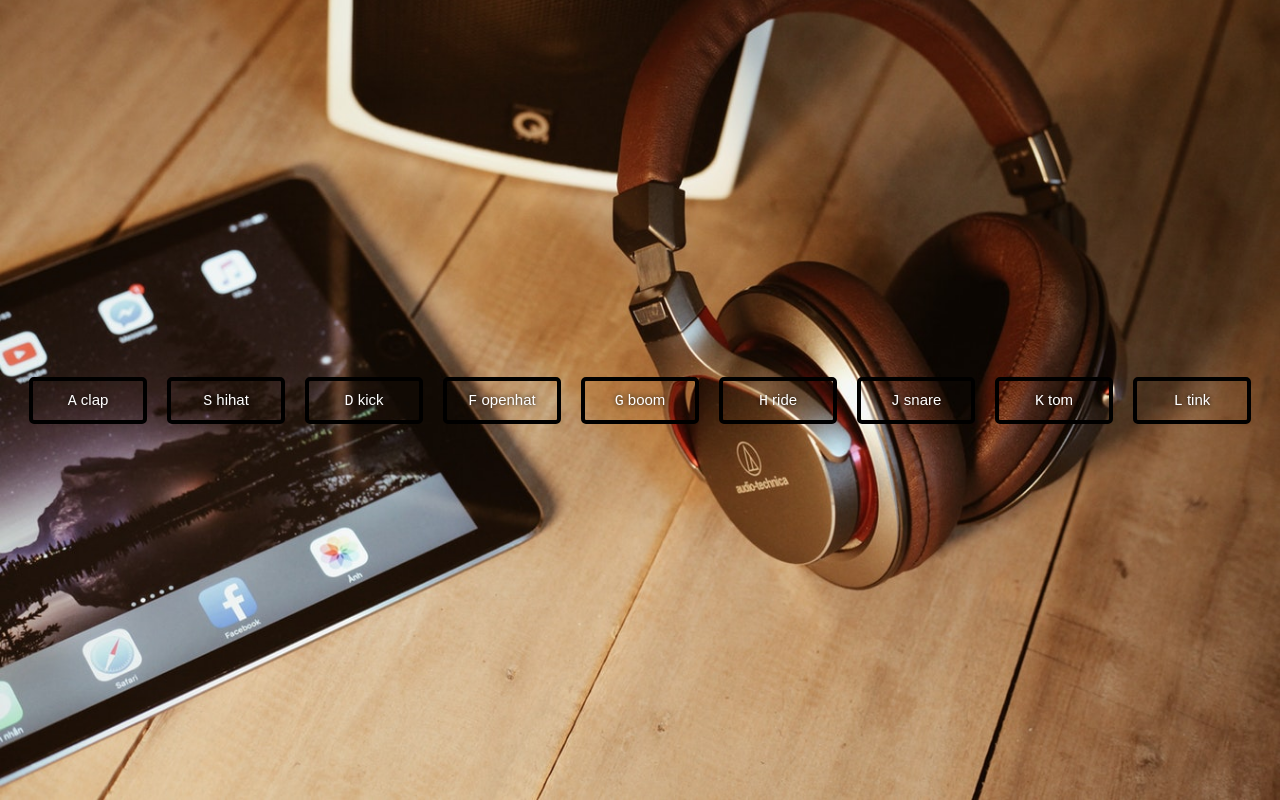
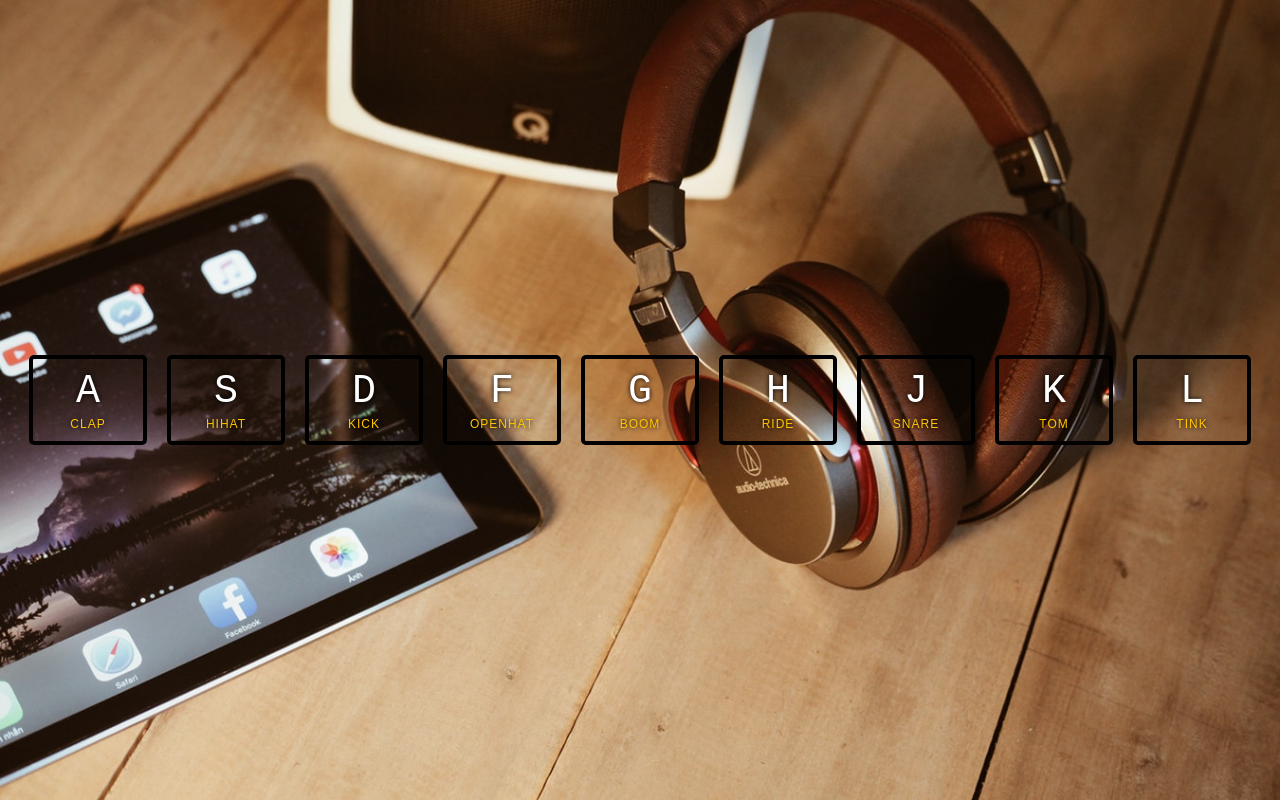
Before and after one commit to ElijaHHall/DrumKit, a plain HTML site: page jsDrumKit/index.html in a window 1280 px wide. Drawn offline with Linux system fonts and the light colour scheme.

Commit message:
added more styling for keys

```diff
--- a/jsDrumKit/style.css
+++ b/jsDrumKit/style.css
@@ -32,3 +32,24 @@ body,html {
     background: rgba(0,0,0,0,4);
     text-shadow: 0 0 .5rem black;
 }
+
+.playing {
+    transform: scale(1.1);
+    border-color: #ffc600;
+    box-shadow: 0 0 1rem #ffc600;
+}
+
+kbd {
+    display: block;
+    font-size: 4rem;
+
+
+}
+
+.sound {
+    font-size: 1.2rem;
+    text-transform: uppercase;
+    letter-spacing: .1rem;
+    color: #ffc600;
+
+}
```
